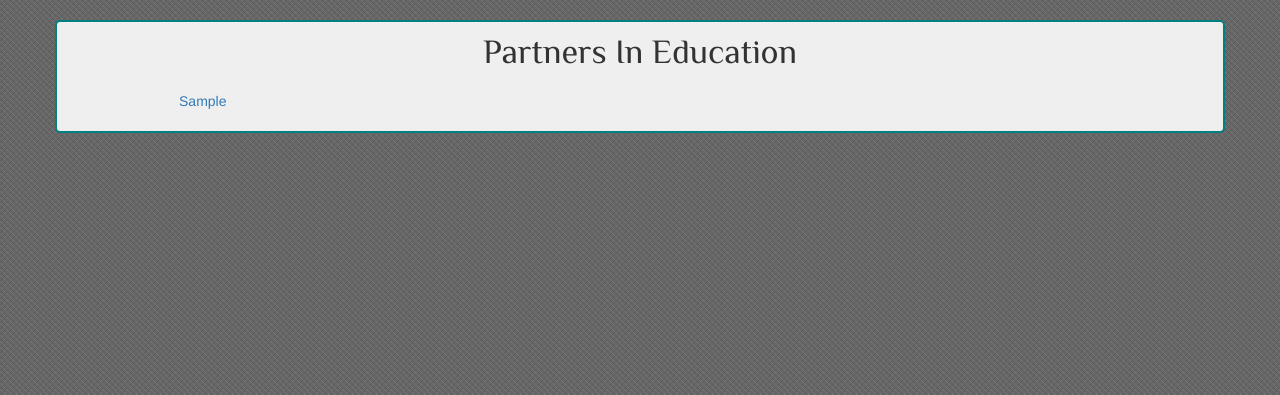
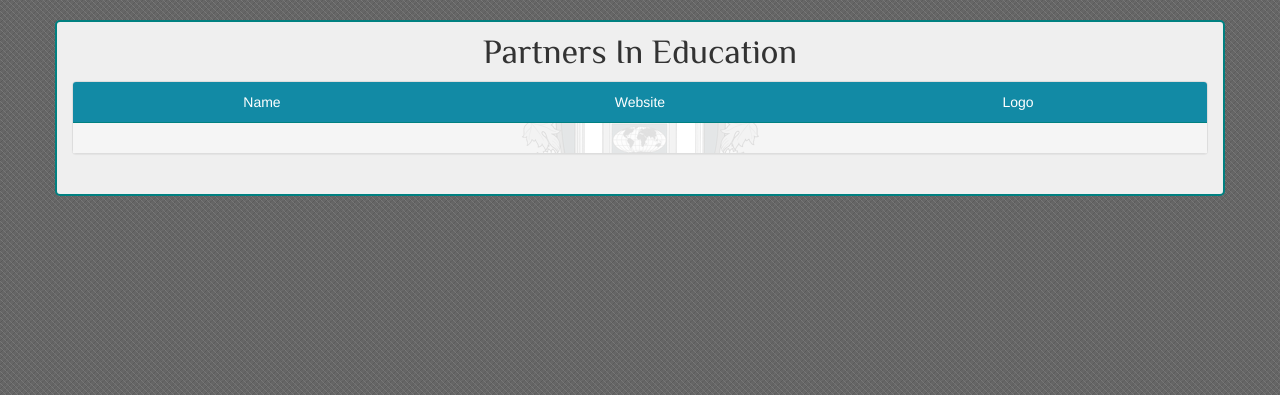
Before and after one commit to JoseRivas1998/SSHS-Redesign, a PHP site: page /community/partnersineducation/ in a window 1280 px wide. Shown: the part 50-445 px from the top of the page. Run offline with PHP 8.4, Linux system fonts and the light colour scheme; tables that the repository leaves empty or names only in its code hold one stand-in row (values such as "Sample post"); data that the repository does not hold is empty.

Commit message:
Updated Partners in Education

```diff
--- a/community/partnersineducation/index.php
+++ b/community/partnersineducation/index.php
@@ -15,10 +15,6 @@
     }
 		.partner > .img-responsive {
 			margin: auto;
-      width: 50%;
-    }
-    .partnerRow {
-      padding-top: 10px;
 		}
   </style>
 </head>
@@ -38,10 +34,17 @@
 				<div class="col-xs-12">
 				  <div class="section-title">Partners In Education</div>
 				</div>
-        <div class="col-xs-12" id="partners">
-        	<?php
-					include('loadPartners.php');
-					?>
+        <div class="col-xs-12">
+					<div class="panel panel-default">
+						<div class="panel-heading">
+							<div class="row">
+								<div class="col-xs-12 col-sm-4 partner">Name</div>
+								<div class="col-xs-12 col-sm-4 partner">Website</div>
+								<div class="col-xs-12 col-sm-4 partner">Logo</div>
+							</div>
+						</div>
+						<div class="panel-body" id="parnters"></div>
+					</div>
         </div>
 			</div>
 		</div>
@@ -52,17 +55,10 @@
 	$path .= "/inc/javascript.php";
 	include($path);
 	?>
+</body>
 <script>
 	$(document).ready(function() {
-        $(".img-responsive").each(function() {
-            $(this).height($("#first-img").height());
-        });
-        $("div div.noImg").each(function() {
-            $(this).height($("#first-img").height());
-            $(this).width($("#first-img").width());
-        });
+		$("#partners").load("loadPartners.php");
 	});
 </script>
-</body>
-
 </html>
--- a/community/partnersineducation/loadPartners.php
+++ b/community/partnersineducation/loadPartners.php
@@ -9,40 +9,30 @@ $sql = "SELECT * FROM partnersInEducation ORDER BY orderNum";
 $result = mysqli_query($conn, $sql);
 
 if(mysqli_num_rows($result) > 0) {
-  $index = 0;
-  $iteration = 1;
 	while($row = mysqli_fetch_assoc($result)) {
     $name = $row["partner"];
     $imgPath = $row["imgSrc"];
     $website = $row["website"];
-    $nullImg = is_null($imgPath);
-    $openRow = ($index == 0);
-    $closeRow = ($index == 3);
-    if($openRow) {
-      echo "<div class='row partnerRow'>";
+    $displayImg = is_null($imgPath) !== true;
+    echo "<div class='row'>";
+
+    echo "<div class='col-xs-12 col-sm-4 partner'>";
+    echo "$name";
+    echo "</div>";
+
+    echo "<div class='col-xs-12 col-sm-4 partner'>";
+    echo "<a href='$website' target='_blank'>$website</a>";
+    echo "</div>";
+
+    echo "<div class='col-xs-12 col-sm-4 partner'>";
+    if($displayImg) {
+      echo "<img class='img-responsive' src='img/$imgPath' alt='$name Logo'>";
     }
-    echo "<div class='col-xs-12 col-sm-3 partner'>";
-    if($nullImg) {
-      echo "<div class='noImg'></div>";
-    } else {
-      if($iteration != 1) {
-        echo "<img src='img/$imgPath' alt='$name' class='img-responsive'>";
-      } else {
-        echo "<img src='img/$imgPath' alt='$name' class='img-responsive' id='first-img'>";
-      }
-    }
-    echo "<a href='$website' target='_blank'>$name</a>";
     echo "</div>";
-    $index++;
-    $iteration++;
-    if($closeRow) {
-      echo "</div>";
-      $index = 0;
-    }
+
+    echo "</div>";
+    echo "<hr />";
 	}
-  if($index >= 0 && $index < 3) {
-    echo "</div>";
-  }
 }
 
 mysqli_close($conn);
```
Lines whose indentation alone changed are shown as unchanged.
